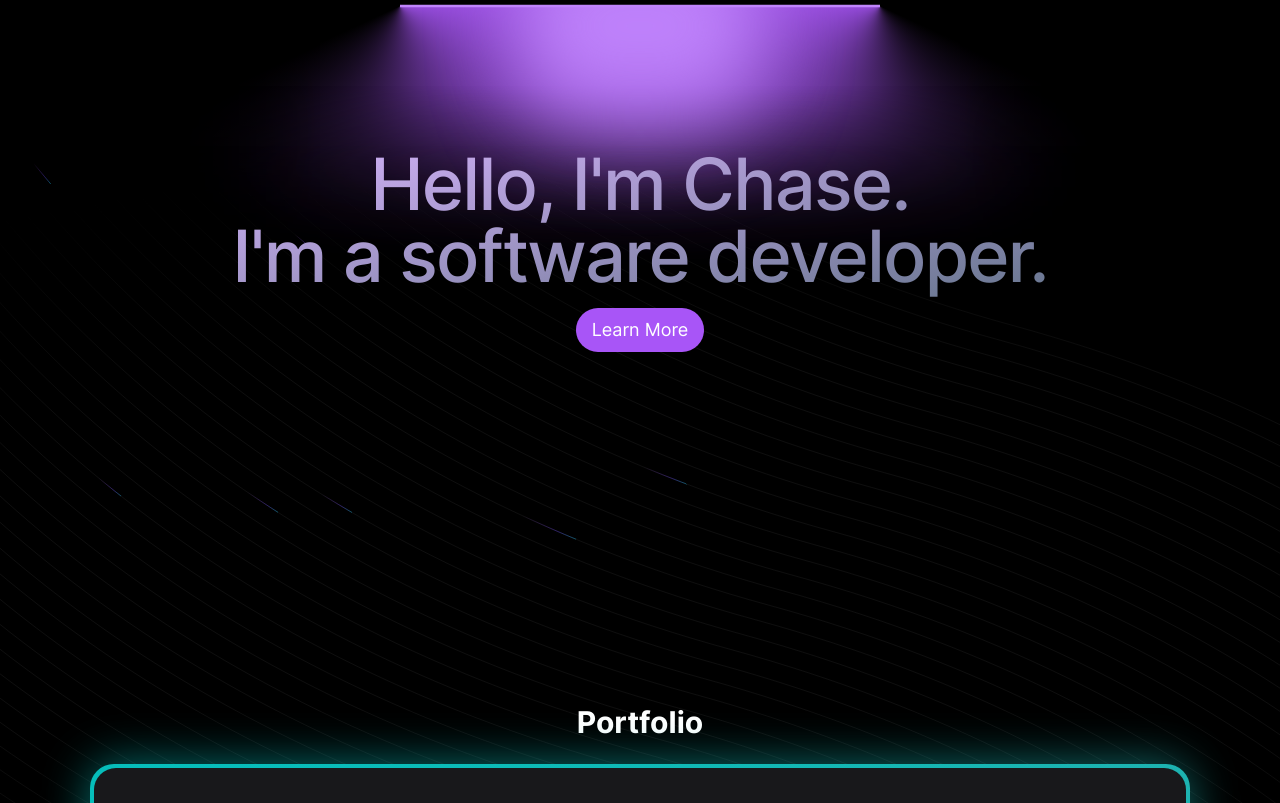
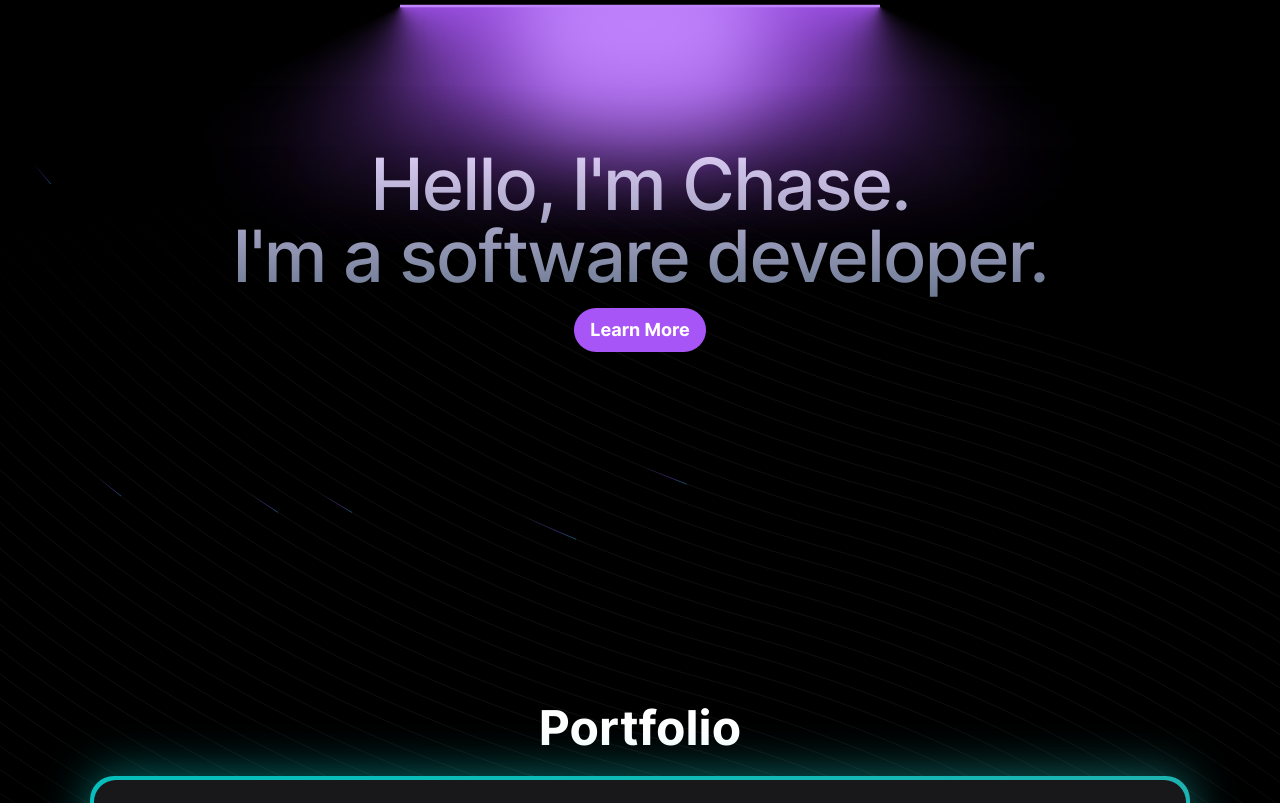
Before and after one commit to chasekellogg12/portfolio-site, a React (Create React App) app: page / in a window 1280 px wide. Shown: the part 240-1043 px from the top of the page. Built offline with nearby package versions, Linux system fonts and the light colour scheme.

Commit message:
improved shadow

```diff
--- a/src/App.js
+++ b/src/App.js
@@ -37,7 +37,7 @@ function App() {
                   duration: 0.8,
                   ease: "easeInOut",
                 }}
-                className="py-4 mt-8 text-4xl font-medium tracking-tight text-center text-transparent bg-gradient-to-br from-purple-300 to-slate-500 bg-clip-text md:text-7xl">
+                className="py-4 mt-8 text-4xl font-medium tracking-tight text-center text-transparent bg-gradient-to-b from-purple-200 to-slate-500 bg-clip-text md:text-7xl">
                   Hello, I'm Chase. <br /> I'm a software developer. <br />
               </motion.h1>
               <motion.button
@@ -49,7 +49,7 @@ function App() {
                   ease: "easeInOut",
                 }}
                 onClick={() => scrollTo('portfolio')}
-                className='z-40 items-center p-2 px-4 text-lg text-white bg-purple-500 rounded-full hover:bg-purple-800'>
+                className='z-40 items-center p-2 px-4 text-lg font-bold text-white bg-purple-500 rounded-full hover:bg-purple-800'>
                   Learn More
               </motion.button>
             </LampContainer>
@@ -60,7 +60,7 @@ function App() {
         <section id="portfolio" className="relative z-40 flex items-center justify-center min-h-screen text-center bg-transparent scroll-m-24">
           <div className='flex-col items-center w-screen space-y-6'>
             <div>
-              <h2 id="portfolio-title" className="text-3xl font-bold text-white">Portfolio</h2>
+              <h2 id="portfolio-title" className="text-5xl font-bold text-white">Portfolio</h2>
             </div>
             <div className='flex flex-col items-center justify-center w-full space-y-8'>
               <ProjectCard title="Jukeboxd" image={jukeboxd} technologies={["Java", "Spring Boot", "JavaScript", "React", "PostgreSQL", "TailwindCSS", "Spotify API", "Git", "HTML"]} demoLink="https://jukeboxd.vercel.app/" repoLink="https://github.com/chasekellogg12/jukeboxd-frontend" desc={["Developed a full-stack social platform similar to movie-reviewing site ‘Letterboxd’ but for music instead of films", "Designed a robust RESTful API with full CRUD operations and JWT authentication (Spring Security), allowing users to search 100 million+ songs (Spotify API), write reviews, engage with posts, customize profiles, and follow others", "Wrote a Python script to make 500+ bot users in minutes using Selenium WebDriver & GPT-4 (to generate user info)"]}/>
@@ -73,7 +73,7 @@ function App() {
 
         <section id="contact" className="relative z-40 flex items-center justify-center min-h-screen text-center text-white bg-transparent">
           <div className='space-y-6'>
-            <h2 className="text-3xl font-bold">Contact Me</h2>
+            <h2 className="text-5xl font-bold">Contact Me</h2>
             <div className='flex-col items-center justify-center'>
               <p>Feel free to shoot me a message via</p>
               <p className='text-xl font-bold text-purple-500'>chasekellogg12@gmail.com</p>
```
